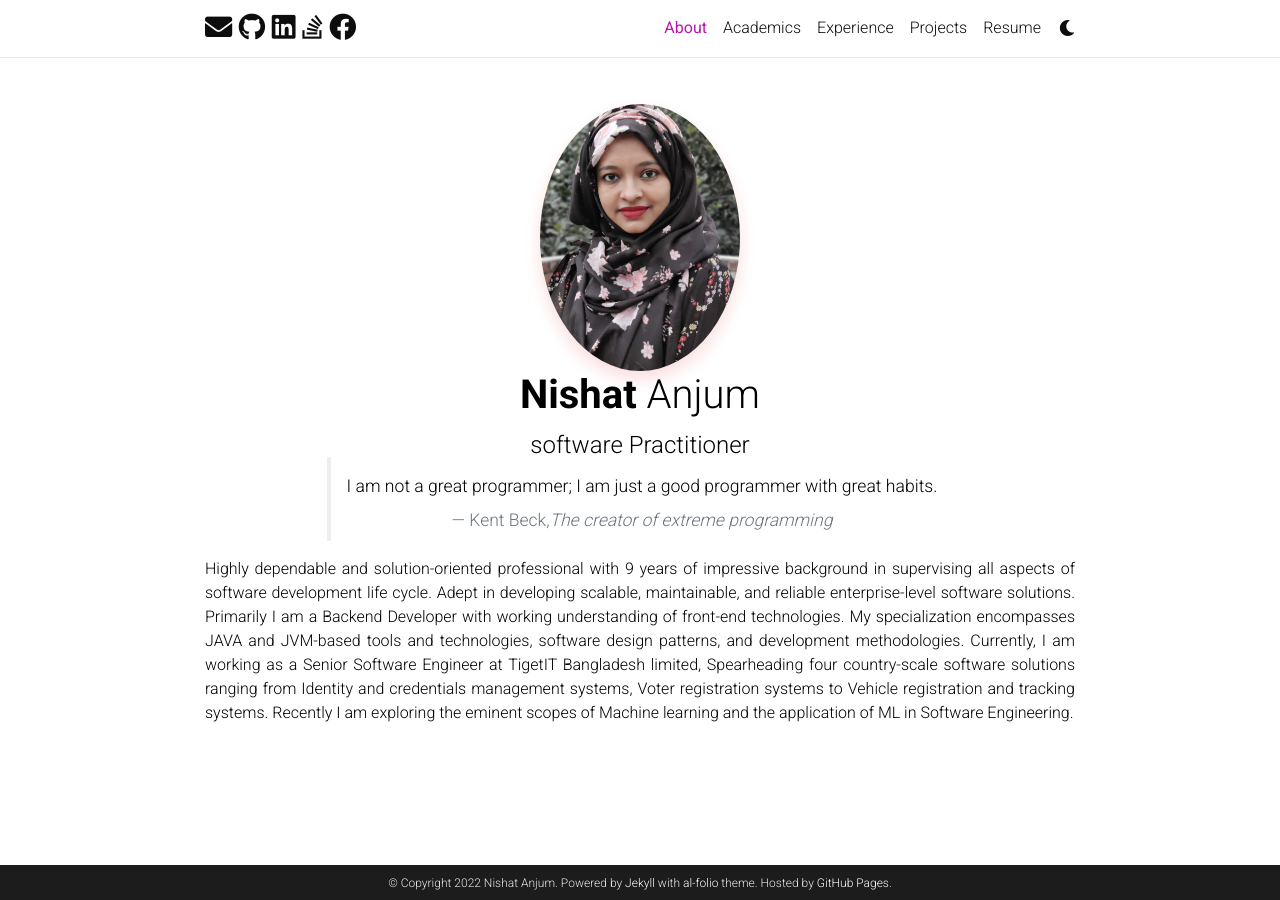
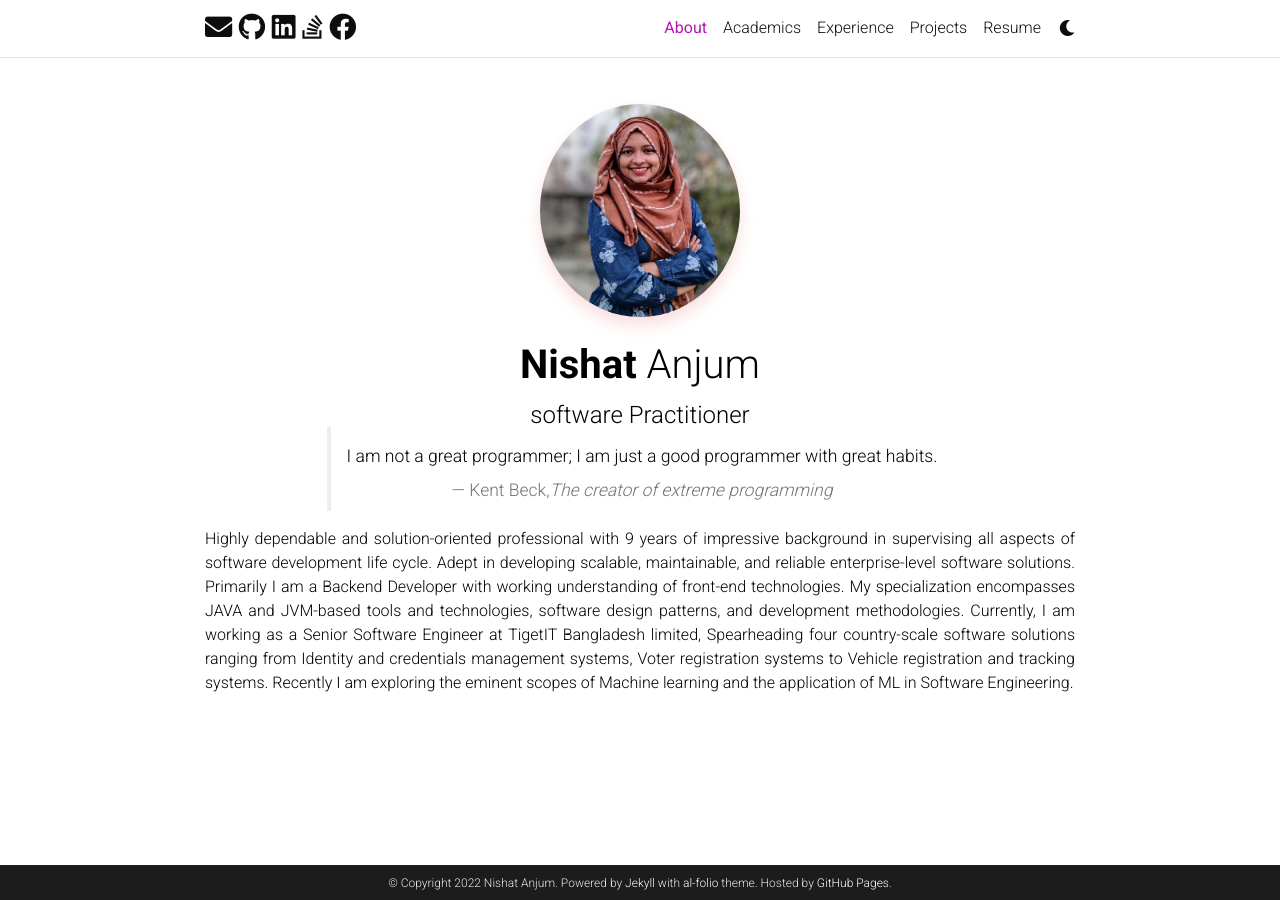
Before and after one commit to nishat-anjum/nanjum, a Jekyll site: the page built from _pages/about.md, in a window 1280 px wide. Built offline with Jekyll 4.4.1, drawn with Linux system fonts in a browser that asks for light colours; comment, search, counter and statistics services are not loaded; a style sheet for code colours, icons or effects is not loaded.

Commit message:
Fixed profile picture

```diff
--- a/_layouts/about.html
+++ b/_layouts/about.html
@@ -21,7 +21,7 @@
             alt=page.profile.image -%}
           {% endif -%}
           <header class="post-header-about">
-            <h1 class="post-title">
+            <h1 class="post-title" style="margin-top: 1.5rem;">
              {% if site.title == "blank" -%}<span class="font-weight-bold">{{ site.first_name }}</span> {{ site.middle_name }} {{ site.last_name }}{%- else -%}{{ site.title }}{%- endif %}
             </h1>
             <p class="desc" style="font-size: 1.5em; margin-bottom: -6px">{{ page.subtitle }}</p>
--- a/_pages/about.md
+++ b/_pages/about.md
@@ -5,7 +5,7 @@
 subtitle: software Practitioner
 profile:
   align: left
-  image: jekyll.jpg
+  image: selectedpp.jpg
   image_circular: true # crops the image to make it circular
   # address: >
   #   <p>Banani, Dhaka, Bangladesh</p>
```
Also changed, not shown: assets/img/profilepic.jpg (added), assets/img/selectedpp.jpg (added).
